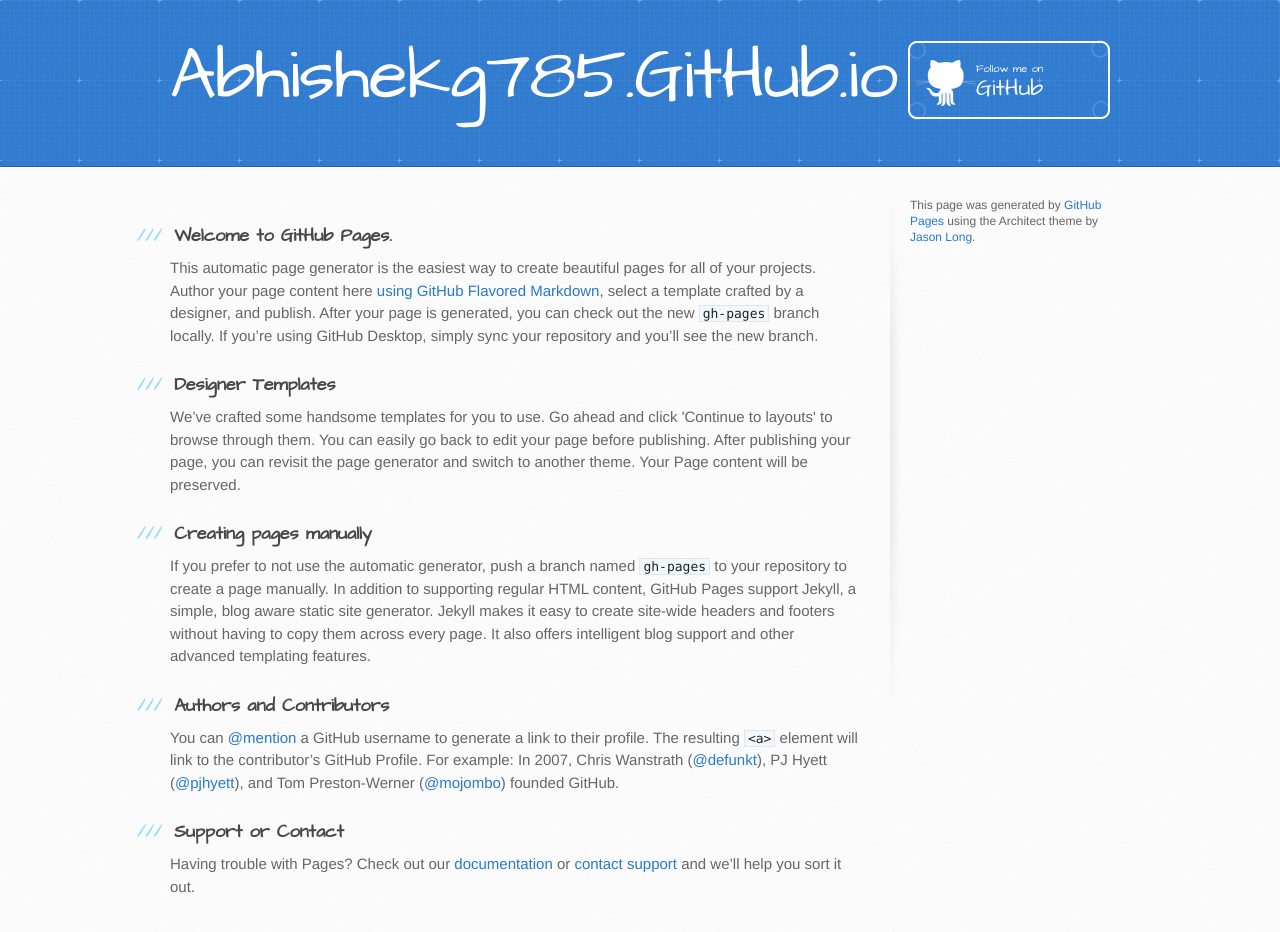
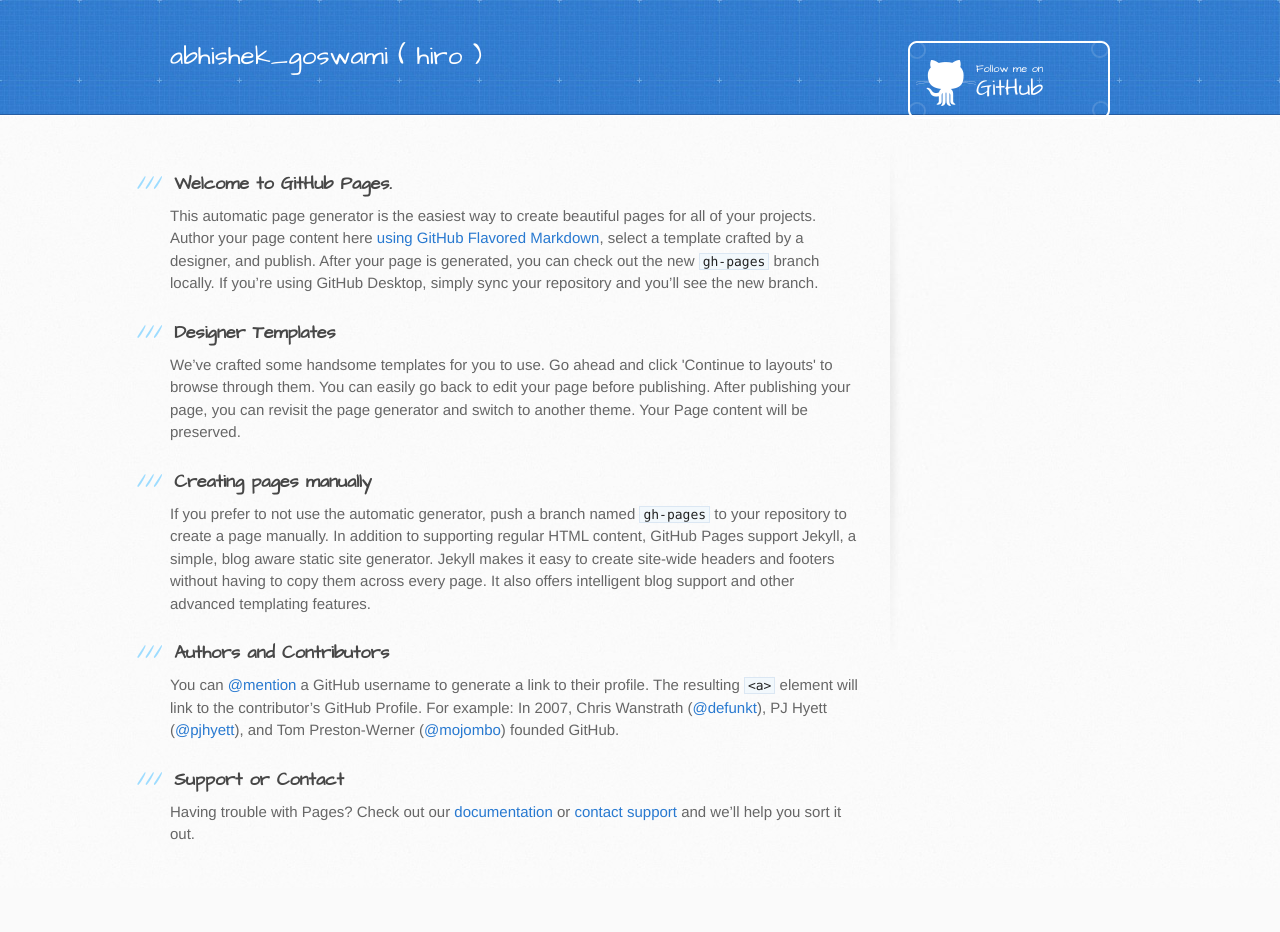
Before and after one commit to abhishekg785/abhishekg785.github.io, a plain HTML site: page index.html in a window 1280 px wide. After the commit the page ends 888 px from the top, so only its background shows below. Drawn offline with Linux system fonts and the light colour scheme.

Commit message:
index file edited

```diff
--- a/index.html
+++ b/index.html
@@ -19,7 +19,7 @@
   <body>
     <header>
       <div class="inner">
-        <h1>Abhishekg785.GitHub.io</h1>
+        <h2 style="color:white">abhishek_goswami ( hiro )</h2>
         <h2></h2>
         <a href="https://github.com/abhishekg785" class="button"><small>Follow me on</small> GitHub</a>
       </div>
@@ -55,9 +55,6 @@
         </section>
 
         <aside id="sidebar">
-
-
-          <p>This page was generated by <a href="https://pages.github.com">GitHub Pages</a> using the Architect theme by <a href="https://twitter.com/jasonlong">Jason Long</a>.</p>
         </aside>
       </div>
     </div>
```
